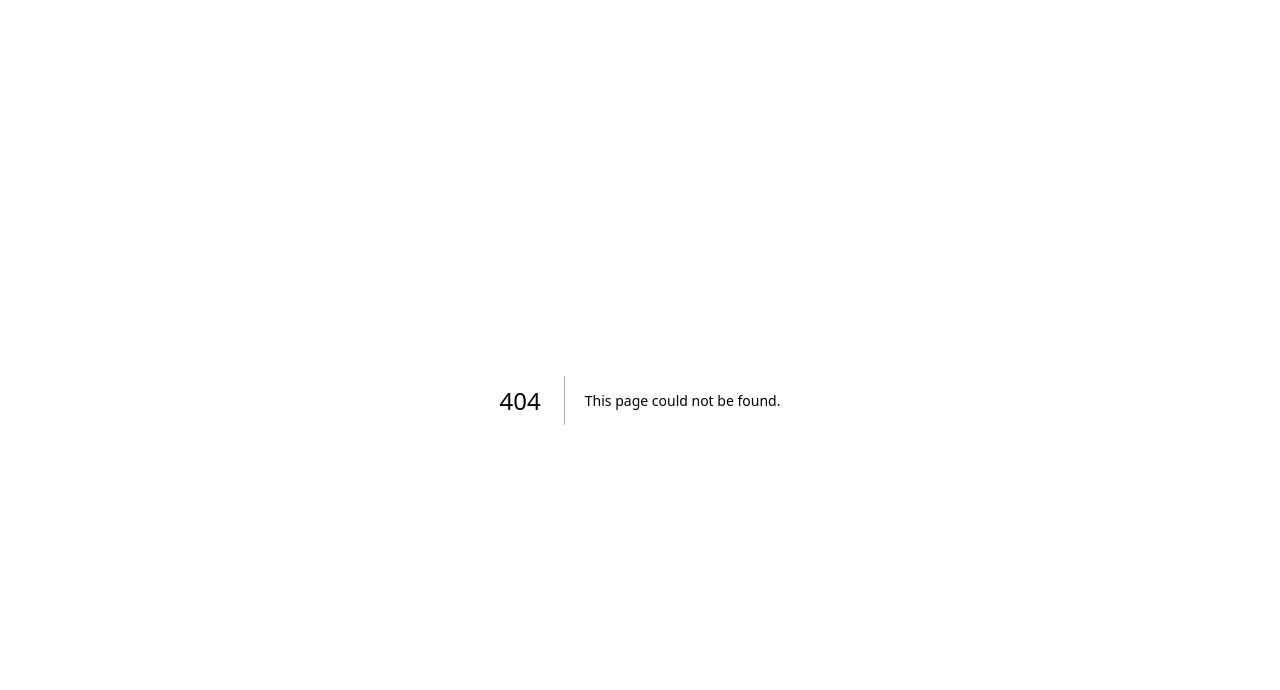
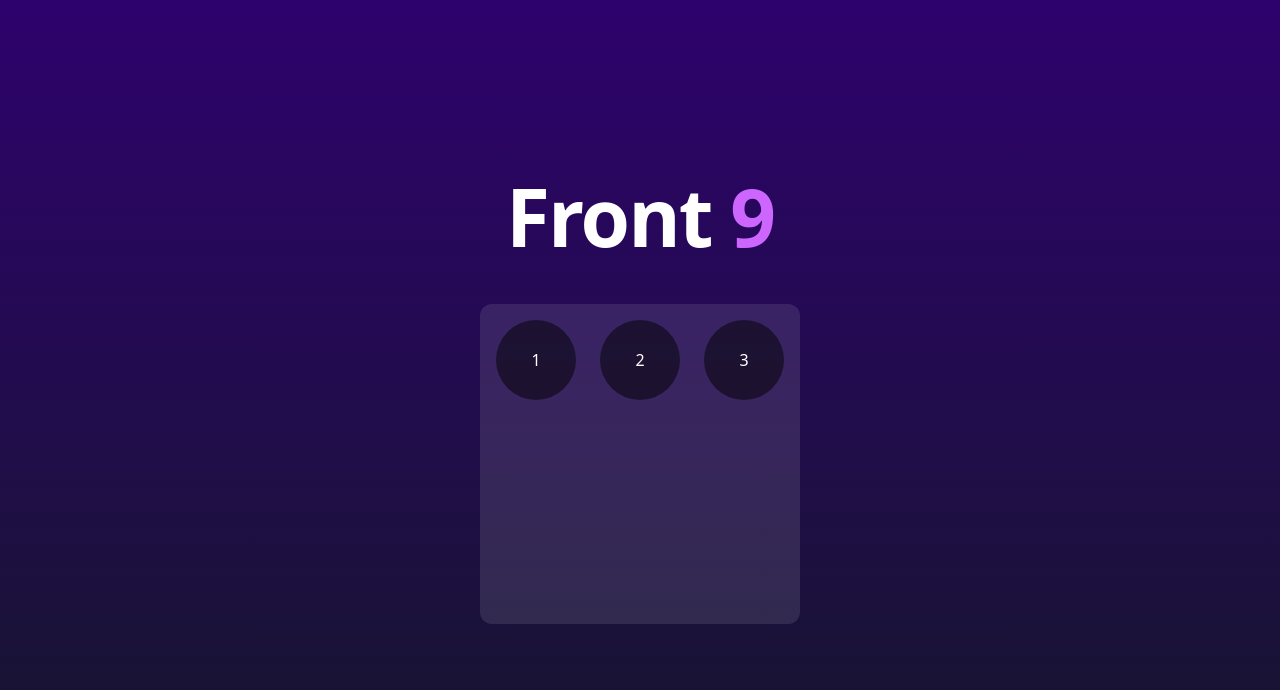
Before and after one commit to narula2000/golf-scorecard, a Next.js app: page /front-9 in a window 1280 px wide. Before the commit this address had no page. Shown: the top 690 px of the page. Built offline with nearby package versions, Linux system fonts and the light colour scheme.

Commit message:
Create Front 9

```diff
--- /dev/null
+++ b/src/components/card.tsx
@@ -0,0 +1,15 @@
+interface CardProps {
+  children: React.ReactNode;
+}
+
+const Card = ({ children }: CardProps) => {
+  return (
+    <div
+      className="flex-col gap-1 rounded-xl bg-white/10 p-4 text-white w-80 h-80"
+    >
+      {children}
+    </div>
+  )
+}
+
+export default Card;
--- /dev/null
+++ b/src/pages/front-9/[hole].tsx
@@ -0,0 +1,30 @@
+import { type NextPage } from "next";
+import Head from "next/head";
+import { useRouter } from "next/router";
+import Card from "~/components/card";
+
+const Hole: NextPage = () => {
+  const router = useRouter();
+  const hole = router.query.hole;
+  return (
+    <>
+      <Head>
+        <title>Golf Scorecard - Hole {hole}</title>
+        <meta name="description" content="Golf Scorecard" />
+        <link rel="icon" href="/favicon.ico" />
+      </Head>
+      <main className="flex min-h-screen flex-col items-center justify-center bg-gradient-to-b from-[#2e026d] to-[#15162c]">
+        <div className="container flex flex-col items-center justify-center gap-12 px-4 py-16 ">
+          <h1 className="text-5xl font-extrabold tracking-tight text-white sm:text-[5rem]">
+            Hole <span className="text-[hsl(280,100%,70%)]">{hole}</span>
+          </h1>
+          <Card>
+
+          </Card>
+        </div>
+      </main>
+    </>
+  );
+};
+
+export default Hole;
--- /dev/null
+++ b/src/pages/front-9/index.tsx
@@ -0,0 +1,63 @@
+import { type NextPage } from "next";
+import Head from "next/head";
+import Link from "next/link";
+import Card from "~/components/card";
+
+interface ButtonRowProps {
+  children: React.ReactNode;
+}
+
+interface ButtonProps {
+  children: string;
+}
+
+const Button = ({ children }: ButtonProps) => {
+  return (
+    <Link
+      href={`/front-9/${encodeURIComponent(children)}`}
+    >
+      <button
+        className="bg-black/50 rounded-full text-white w-20 h-20 flex items-center justify-center hover:bg-black/70"
+        type="button"
+      >
+        {children}
+      </button>
+    </Link>
+  )
+}
+
+const ButtonRow = ({ children }: ButtonRowProps) => {
+  return (
+    <div className="flex flex-row gap-4 justify-between">
+      {children}
+    </div>
+  )
+}
+
+const Front9: NextPage = () => {
+  return (
+    <>
+      <Head>
+        <title>Golf Scorecard - Front 9</title>
+        <meta name="description" content="Golf Scorecard" />
+        <link rel="icon" href="/favicon.ico" />
+      </Head>
+      <main className="flex min-h-screen flex-col items-center justify-center bg-gradient-to-b from-[#2e026d] to-[#15162c]">
+        <div className="container flex flex-col items-center justify-center gap-12 px-4 py-16 ">
+          <h1 className="text-5xl font-extrabold tracking-tight text-white sm:text-[5rem]">
+            Front <span className="text-[hsl(280,100%,70%)]">9</span>
+          </h1>
+          <Card>
+            <ButtonRow>
+              <Button>1</Button>
+              <Button>2</Button>
+              <Button>3</Button>
+            </ButtonRow>
+          </Card>
+        </div>
+      </main>
+    </>
+  );
+};
+
+export default Front9;
--- a/src/pages/index.tsx
+++ b/src/pages/index.tsx
@@ -19,7 +19,6 @@ const Home: NextPage = () => {
             <Link
               className="flex max-w-xs flex-col gap-4 rounded-xl bg-white/10 p-4 text-white hover:bg-white/20"
               href="/dashboard"
-              target="_blank"
             >
               <h3 className="text-2xl font-bold">Dashboard</h3>
               <div className="text-lg">
@@ -29,7 +28,6 @@ const Home: NextPage = () => {
             <Link
               className="flex max-w-xs flex-col gap-4 rounded-xl bg-white/10 p-4 text-white hover:bg-white/20"
               href="/front-9"
-              target="_blank"
             >
               <h3 className="text-2xl font-bold">Front 9</h3>
               <div className="text-lg">
@@ -39,7 +37,6 @@ const Home: NextPage = () => {
             <Link
               className="flex max-w-xs flex-col gap-4 rounded-xl bg-white/10 p-4 text-white hover:bg-white/20"
               href="/back-9"
-              target="_blank"
             >
               <h3 className="text-2xl font-bold">Back 9</h3>
               <div className="text-lg">
```
